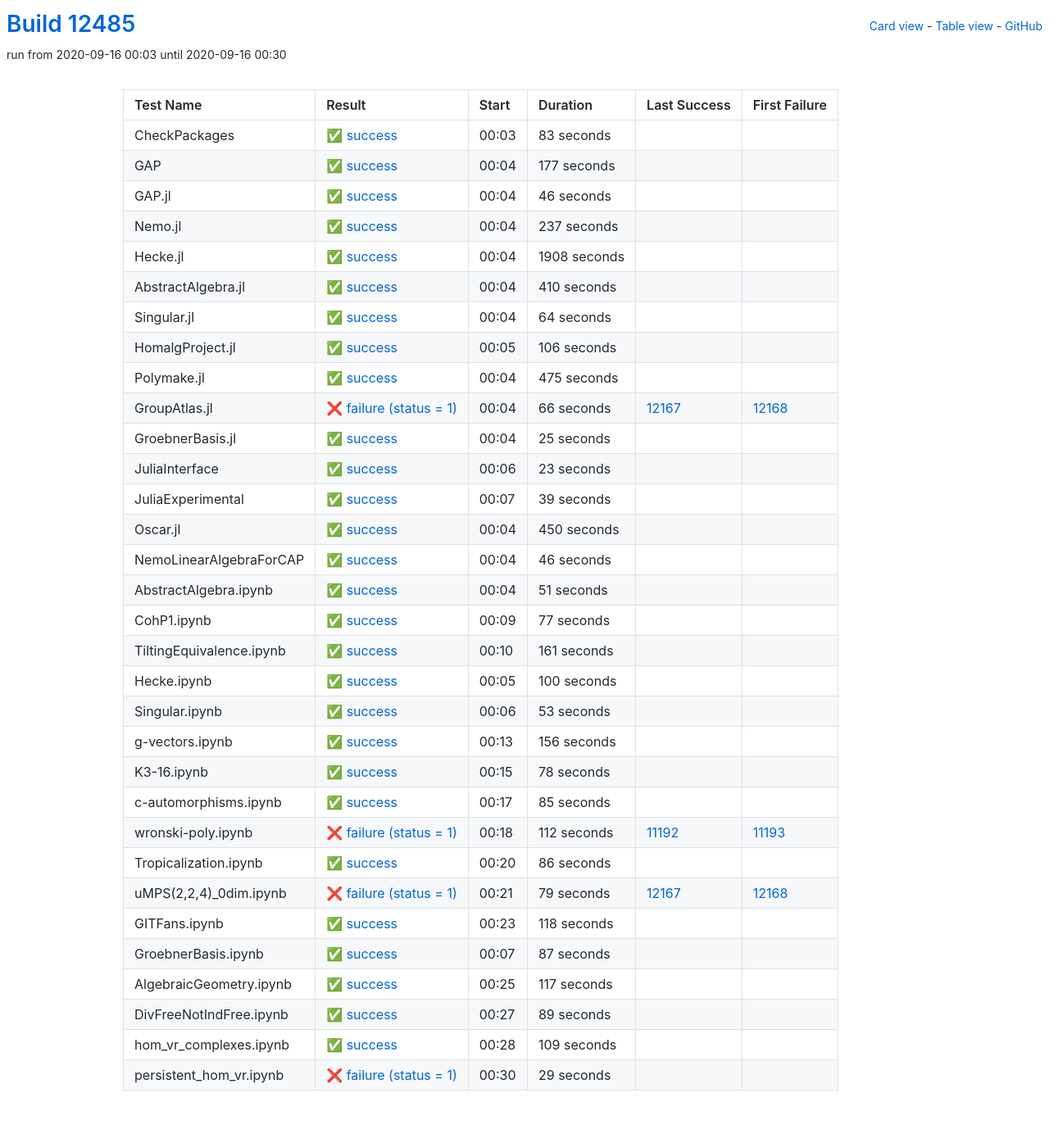
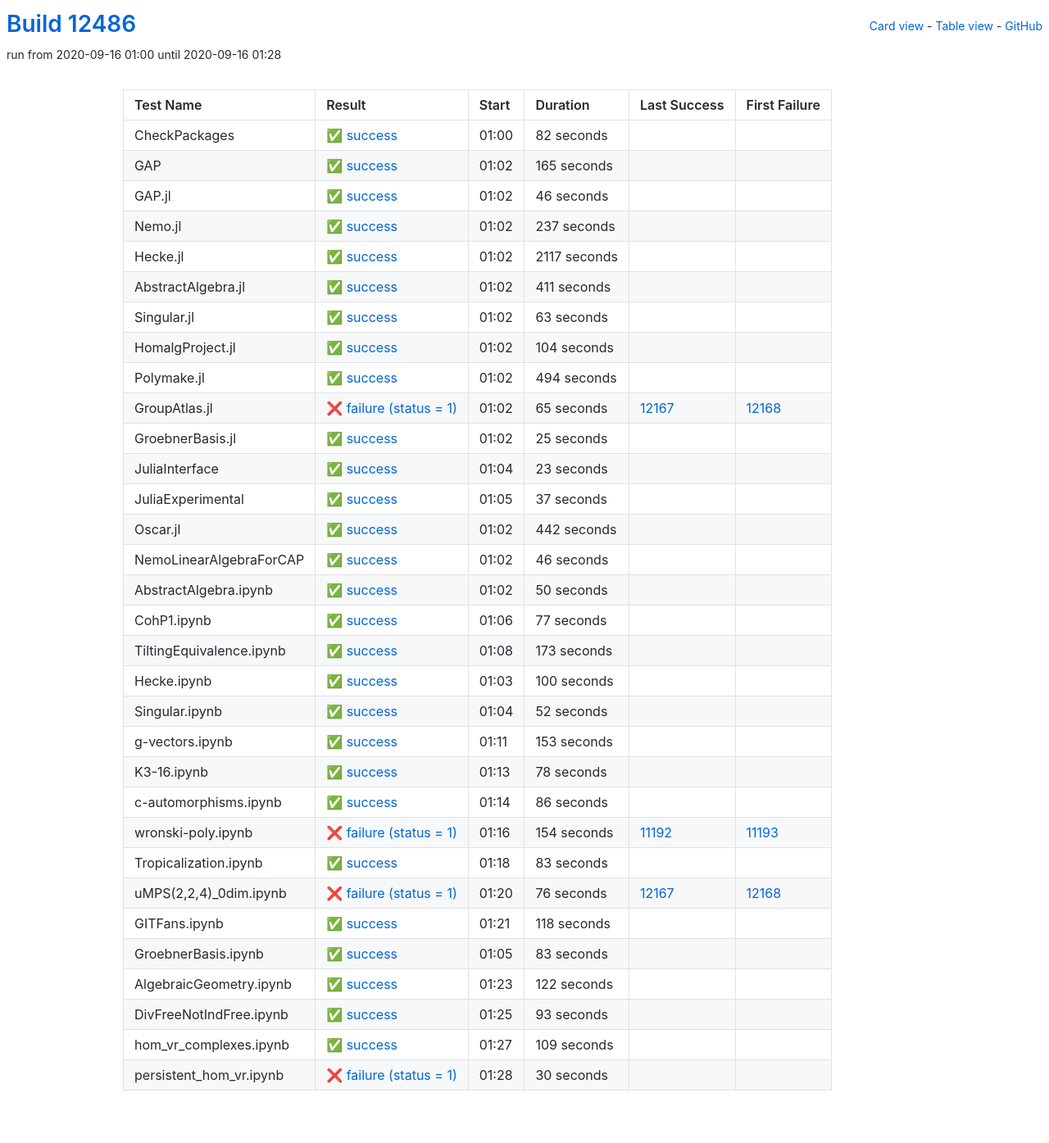
Before and after one commit to oscar-system/oscar-ci-status, a Jekyll site: the page built from table.html, in a window 1280 px wide. Shown: the whole page at 82% size. Built offline with Jekyll 4.4.1, drawn with Linux system fonts in a browser that asks for light colours.

Commit message:
Build #12486

```diff
--- a/_data/ci.yml
+++ b/_data/ci.yml
@@ -1,6 +1,6 @@
 ---
-build: 12485
-build_url: https://oscarci.mathematik.uni-kl.de/job/oscar/12485/
+build: 12486
+build_url: https://oscarci.mathematik.uni-kl.de/job/oscar/12486/
 job: oscar
 organization: oscar-system
 repo: oscar-ci-status
@@ -8,32 +8,32 @@
 tests:
 - name: CheckPackages
   id: checkpackages
-  log: https://oscarci.mathematik.uni-kl.de/job/oscar/12485/artifact/logs/build-12485/CheckPackages.log
-  start: 2020-09-16 00:03
+  log: https://oscarci.mathematik.uni-kl.de/job/oscar/12486/artifact/logs/build-12486/CheckPackages.log
+  start: 2020-09-16 01:00
   success: true
   exitcode: 0
   status: success
-  duration: 83
+  duration: 82
   last_success: false
   last_success_url:
   first_failure: false
   first_failure_url:
 - name: GAP
   id: gap
-  log: https://oscarci.mathematik.uni-kl.de/job/oscar/12485/artifact/logs/build-12485/GAP.log
-  start: 2020-09-16 00:04
+  log: https://oscarci.mathematik.uni-kl.de/job/oscar/12486/artifact/logs/build-12486/GAP.log
+  start: 2020-09-16 01:02
   success: true
   exitcode: 0
   status: success
-  duration: 177
+  duration: 165
   last_success: false
   last_success_url:
   first_failure: false
   first_failure_url:
 - name: GAP.jl
   id: gap-jl
-  log: https://oscarci.mathematik.uni-kl.de/job/oscar/12485/artifact/logs/build-12485/GAP.jl.log
-  start: 2020-09-16 00:04
+  log: https://oscarci.mathematik.uni-kl.de/job/oscar/12486/artifact/logs/build-12486/GAP.jl.log
+  start: 2020-09-16 01:02
   success: true
   exitcode: 0
   status: success
@@ -44,8 +44,8 @@
   first_failure_url:
 - name: Nemo.jl
   id: nemo-jl
-  log: https://oscarci.mathematik.uni-kl.de/job/oscar/12485/artifact/logs/build-12485/Nemo.jl.log
-  start: 2020-09-16 00:04
+  log: https://oscarci.mathematik.uni-kl.de/job/oscar/12486/artifact/logs/build-12486/Nemo.jl.log
+  start: 2020-09-16 01:02
   success: true
   exitcode: 0
   status: success
@@ -56,80 +56,80 @@
   first_failure_url:
 - name: Hecke.jl
   id: hecke-jl
-  log: https://oscarci.mathematik.uni-kl.de/job/oscar/12485/artifact/logs/build-12485/Hecke.jl.log
-  start: 2020-09-16 00:04
+  log: https://oscarci.mathematik.uni-kl.de/job/oscar/12486/artifact/logs/build-12486/Hecke.jl.log
+  start: 2020-09-16 01:02
   success: true
   exitcode: 0
   status: success
-  duration: 1908
+  duration: 2117
   last_success: false
   last_success_url:
   first_failure: false
   first_failure_url:
 - name: AbstractAlgebra.jl
   id: abstractalgebra-jl
-  log: https://oscarci.mathematik.uni-kl.de/job/oscar/12485/artifact/logs/build-12485/AbstractAlgebra.jl.log
-  start: 2020-09-16 00:04
+  log: https://oscarci.mathematik.uni-kl.de/job/oscar/12486/artifact/logs/build-12486/AbstractAlgebra.jl.log
+  start: 2020-09-16 01:02
   success: true
   exitcode: 0
   status: success
-  duration: 410
+  duration: 411
   last_success: false
   last_success_url:
   first_failure: false
   first_failure_url:
 - name: Singular.jl
   id: singular-jl
-  log: https://oscarci.mathematik.uni-kl.de/job/oscar/12485/artifact/logs/build-12485/Singular.jl.log
-  start: 2020-09-16 00:04
+  log: https://oscarci.mathematik.uni-kl.de/job/oscar/12486/artifact/logs/build-12486/Singular.jl.log
+  start: 2020-09-16 01:02
   success: true
   exitcode: 0
   status: success
-  duration: 64
+  duration: 63
   last_success: false
   last_success_url:
   first_failure: false
   first_failure_url:
 - name: HomalgProject.jl
   id: homalgproject-jl
-  log: https://oscarci.mathematik.uni-kl.de/job/oscar/12485/artifact/logs/build-12485/HomalgProject.jl.log
-  start: 2020-09-16 00:05
+  log: https://oscarci.mathematik.uni-kl.de/job/oscar/12486/artifact/logs/build-12486/HomalgProject.jl.log
+  start: 2020-09-16 01:02
   success: true
   exitcode: 0
   status: success
-  duration: 106
+  duration: 104
   last_success: false
   last_success_url:
   first_failure: false
   first_failure_url:
 - name: Polymake.jl
   id: polymake-jl
-  log: https://oscarci.mathematik.uni-kl.de/job/oscar/12485/artifact/logs/build-12485/Polymake.jl.log
-  start: 2020-09-16 00:04
+  log: https://oscarci.mathematik.uni-kl.de/job/oscar/12486/artifact/logs/build-12486/Polymake.jl.log
+  start: 2020-09-16 01:02
   success: true
   exitcode: 0
   status: success
-  duration: 475
+  duration: 494
   last_success: false
   last_success_url:
   first_failure: false
   first_failure_url:
 - name: GroupAtlas.jl
   id: groupatlas-jl
-  log: https://oscarci.mathematik.uni-kl.de/job/oscar/12485/artifact/logs/build-12485/GroupAtlas.jl.log
-  start: 2020-09-16 00:04
+  log: https://oscarci.mathematik.uni-kl.de/job/oscar/12486/artifact/logs/build-12486/GroupAtlas.jl.log
+  start: 2020-09-16 01:02
   success: false
   exitcode: 1
   status: failure
-  duration: 66
+  duration: 65
   last_success: 12167
   last_success_url: https://oscarci.mathematik.uni-kl.de/job/oscar/12167/
   first_failure: 12168
   first_failure_url: https://oscarci.mathematik.uni-kl.de/job/oscar/12168/
 - name: GroebnerBasis.jl
   id: groebnerbasis-jl
-  log: https://oscarci.mathematik.uni-kl.de/job/oscar/12485/artifact/logs/build-12485/GroebnerBasis.jl.log
-  start: 2020-09-16 00:04
+  log: https://oscarci.mathematik.uni-kl.de/job/oscar/12486/artifact/logs/build-12486/GroebnerBasis.jl.log
+  start: 2020-09-16 01:02
   success: true
   exitcode: 0
   status: success
@@ -140,8 +140,8 @@
   first_failure_url:
 - name: JuliaInterface
   id: juliainterface
-  log: https://oscarci.mathematik.uni-kl.de/job/oscar/12485/artifact/logs/build-12485/JuliaInterface.log
-  start: 2020-09-16 00:06
+  log: https://oscarci.mathematik.uni-kl.de/job/oscar/12486/artifact/logs/build-12486/JuliaInterface.log
+  start: 2020-09-16 01:04
   success: true
   exitcode: 0
   status: success
@@ -152,32 +152,32 @@
   first_failure_url:
 - name: JuliaExperimental
   id: juliaexperimental
-  log: https://oscarci.mathematik.uni-kl.de/job/oscar/12485/artifact/logs/build-12485/JuliaExperimental.log
-  start: 2020-09-16 00:07
+  log: https://oscarci.mathematik.uni-kl.de/job/oscar/12486/artifact/logs/build-12486/JuliaExperimental.log
+  start: 2020-09-16 01:05
   success: true
   exitcode: 0
   status: success
-  duration: 39
+  duration: 37
   last_success: false
   last_success_url:
   first_failure: false
   first_failure_url:
 - name: Oscar.jl
   id: oscar-jl
-  log: https://oscarci.mathematik.uni-kl.de/job/oscar/12485/artifact/logs/build-12485/Oscar.jl.log
-  start: 2020-09-16 00:04
+  log: https://oscarci.mathematik.uni-kl.de/job/oscar/12486/artifact/logs/build-12486/Oscar.jl.log
+  start: 2020-09-16 01:02
   success: true
   exitcode: 0
   status: success
-  duration: 450
+  duration: 442
   last_success: false
   last_success_url:
   first_failure: false
   first_failure_url:
 - name: NemoLinearAlgebraForCAP
   id: nemolinearalgebraforcap
-  log: https://oscarci.mathematik.uni-kl.de/job/oscar/12485/artifact/logs/build-12485/NemoLinearAlgebraForCAP.log
-  start: 2020-09-16 00:04
+  log: https://oscarci.mathematik.uni-kl.de/job/oscar/12486/artifact/logs/build-12486/NemoLinearAlgebraForCAP.log
+  start: 2020-09-16 01:02
   success: true
   exitcode: 0
   status: success
@@ -188,20 +188,20 @@
   first_failure_url:
 - name: AbstractAlgebra.ipynb
   id: abstractalgebra-ipynb
-  log: https://oscarci.mathematik.uni-kl.de/job/oscar/12485/artifact/logs/build-12485/AbstractAlgebra.ipynb.log
-  start: 2020-09-16 00:04
+  log: https://oscarci.mathematik.uni-kl.de/job/oscar/12486/artifact/logs/build-12486/AbstractAlgebra.ipynb.log
+  start: 2020-09-16 01:02
   success: true
   exitcode: 0
   status: success
-  duration: 51
+  duration: 50
   last_success: false
   last_success_url:
   first_failure: false
   first_failure_url:
 - name: CohP1.ipynb
   id: cohp1-ipynb
-  log: https://oscarci.mathematik.uni-kl.de/job/oscar/12485/artifact/logs/build-12485/CohP1.ipynb.log
-  start: 2020-09-16 00:09
+  log: https://oscarci.mathematik.uni-kl.de/job/oscar/12486/artifact/logs/build-12486/CohP1.ipynb.log
+  start: 2020-09-16 01:06
   success: true
   exitcode: 0
   status: success
@@ -212,20 +212,20 @@
   first_failure_url:
 - name: TiltingEquivalence.ipynb
   id: tiltingequivalence-ipynb
-  log: https://oscarci.mathematik.uni-kl.de/job/oscar/12485/artifact/logs/build-12485/TiltingEquivalence.ipynb.log
-  start: 2020-09-16 00:10
+  log: https://oscarci.mathematik.uni-kl.de/job/oscar/12486/artifact/logs/build-12486/TiltingEquivalence.ipynb.log
+  start: 2020-09-16 01:08
   success: true
   exitcode: 0
   status: success
-  duration: 161
+  duration: 173
   last_success: false
   last_success_url:
   first_failure: false
   first_failure_url:
 - name: Hecke.ipynb
   id: hecke-ipynb
-  log: https://oscarci.mathematik.uni-kl.de/job/oscar/12485/artifact/logs/build-12485/Hecke.ipynb.log
-  start: 2020-09-16 00:05
+  log: https://oscarci.mathematik.uni-kl.de/job/oscar/12486/artifact/logs/build-12486/Hecke.ipynb.log
+  start: 2020-09-16 01:03
   success: true
   exitcode: 0
   status: success
@@ -236,32 +236,32 @@
   first_failure_url:
 - name: Singular.ipynb
   id: singular-ipynb
-  log: https://oscarci.mathematik.uni-kl.de/job/oscar/12485/artifact/logs/build-12485/Singular.ipynb.log
-  start: 2020-09-16 00:06
+  log: https://oscarci.mathematik.uni-kl.de/job/oscar/12486/artifact/logs/build-12486/Singular.ipynb.log
+  start: 2020-09-16 01:04
   success: true
   exitcode: 0
   status: success
-  duration: 53
+  duration: 52
   last_success: false
   last_success_url:
   first_failure: false
   first_failure_url:
 - name: g-vectors.ipynb
   id: g-vectors-ipynb
-  log: https://oscarci.mathematik.uni-kl.de/job/oscar/12485/artifact/logs/build-12485/g-vectors.ipynb.log
-  start: 2020-09-16 00:13
+  log: https://oscarci.mathematik.uni-kl.de/job/oscar/12486/artifact/logs/build-12486/g-vectors.ipynb.log
+  start: 2020-09-16 01:11
   success: true
   exitcode: 0
   status: success
-  duration: 156
+  duration: 153
   last_success: false
   last_success_url:
   first_failure: false
   first_failure_url:
 - name: K3-16.ipynb
   id: k3-16-ipynb
-  log: https://oscarci.mathematik.uni-kl.de/job/oscar/12485/artifact/logs/build-12485/K3-16.ipynb.log
-  start: 2020-09-16 00:15
+  log: https://oscarci.mathematik.uni-kl.de/job/oscar/12486/artifact/logs/build-12486/K3-16.ipynb.log
+  start: 2020-09-16 01:13
   success: true
   exitcode: 0
   status: success
@@ -272,32 +272,8 @@
   first_failure_url:
 - name: c-automorphisms.ipynb
   id: c-automorphisms-ipynb
-  log: https://oscarci.mathematik.uni-kl.de/job/oscar/12485/artifact/logs/build-12485/c-automorphisms.ipynb.log
-  start: 2020-09-16 00:17
-  success: true
-  exitcode: 0
-  status: success
-  duration: 85
-  last_success: false
-  last_success_url:
-  first_failure: false
-  first_failure_url:
-- name: wronski-poly.ipynb
-  id: wronski-poly-ipynb
-  log: https://oscarci.mathematik.uni-kl.de/job/oscar/12485/artifact/logs/build-12485/wronski-poly.ipynb.log
-  start: 2020-09-16 00:18
-  success: false
-  exitcode: 1
-  status: failure
-  duration: 112
-  last_success: 11192
-  last_success_url: https://oscarci.mathematik.uni-kl.de/job/oscar/11192/
-  first_failure: 11193
-  first_failure_url: https://oscarci.mathematik.uni-kl.de/job/oscar/11193/
-- name: Tropicalization.ipynb
-  id: tropicalization-ipynb
-  log: https://oscarci.mathematik.uni-kl.de/job/oscar/12485/artifact/logs/build-12485/Tropicalization.ipynb.log
-  start: 2020-09-16 00:20
+  log: https://oscarci.mathematik.uni-kl.de/job/oscar/12486/artifact/logs/build-12486/c-automorphisms.ipynb.log
+  start: 2020-09-16 01:14
   success: true
   exitcode: 0
   status: success
@@ -306,22 +282,46 @@
   last_success_url:
   first_failure: false
   first_failure_url:
-- name: uMPS(2,2,4)_0dim.ipynb
-  id: umps-2-2-4-0dim-ipynb
-  log: https://oscarci.mathematik.uni-kl.de/job/oscar/12485/artifact/logs/build-12485/uMPS-2-2-4-_0dim.ipynb.log
-  start: 2020-09-16 00:21
+- name: wronski-poly.ipynb
+  id: wronski-poly-ipynb
+  log: https://oscarci.mathematik.uni-kl.de/job/oscar/12486/artifact/logs/build-12486/wronski-poly.ipynb.log
+  start: 2020-09-16 01:16
   success: false
   exitcode: 1
   status: failure
-  duration: 79
+  duration: 154
+  last_success: 11192
+  last_success_url: https://oscarci.mathematik.uni-kl.de/job/oscar/11192/
+  first_failure: 11193
+  first_failure_url: https://oscarci.mathematik.uni-kl.de/job/oscar/11193/
+- name: Tropicalization.ipynb
+  id: tropicalization-ipynb
+  log: https://oscarci.mathematik.uni-kl.de/job/oscar/12486/artifact/logs/build-12486/Tropicalization.ipynb.log
+  start: 2020-09-16 01:18
+  success: true
+  exitcode: 0
+  status: success
+  duration: 83
+  last_success: false
+  last_success_url:
+  first_failure: false
+  first_failure_url:
+- name: uMPS(2,2,4)_0dim.ipynb
+  id: umps-2-2-4-0dim-ipynb
+  log: https://oscarci.mathematik.uni-kl.de/job/oscar/12486/artifact/logs/build-12486/uMPS-2-2-4-_0dim.ipynb.log
+  start: 2020-09-16 01:20
+  success: false
+  exitcode: 1
+  status: failure
+  duration: 76
   last_success: 12167
   last_success_url: https://oscarci.mathematik.uni-kl.de/job/oscar/12167/
   first_failure: 12168
   first_failure_url: https://oscarci.mathematik.uni-kl.de/job/oscar/12168/
 - name: GITFans.ipynb
   id: gitfans-ipynb
-  log: https://oscarci.mathematik.uni-kl.de/job/oscar/12485/artifact/logs/build-12485/GITFans.ipynb.log
-  start: 2020-09-16 00:23
+  log: https://oscarci.mathematik.uni-kl.de/job/oscar/12486/artifact/logs/build-12486/GITFans.ipynb.log
+  start: 2020-09-16 01:21
   success: true
   exitcode: 0
   status: success
@@ -332,44 +332,44 @@
   first_failure_url:
 - name: GroebnerBasis.ipynb
   id: groebnerbasis-ipynb
-  log: https://oscarci.mathematik.uni-kl.de/job/oscar/12485/artifact/logs/build-12485/GroebnerBasis.ipynb.log
-  start: 2020-09-16 00:07
+  log: https://oscarci.mathematik.uni-kl.de/job/oscar/12486/artifact/logs/build-12486/GroebnerBasis.ipynb.log
+  start: 2020-09-16 01:05
   success: true
   exitcode: 0
   status: success
-  duration: 87
+  duration: 83
   last_success: false
   last_success_url:
   first_failure: false
   first_failure_url:
 - name: AlgebraicGeometry.ipynb
   id: algebraicgeometry-ipynb
-  log: https://oscarci.mathematik.uni-kl.de/job/oscar/12485/artifact/logs/build-12485/AlgebraicGeometry.ipynb.log
-  start: 2020-09-16 00:25
+  log: https://oscarci.mathematik.uni-kl.de/job/oscar/12486/artifact/logs/build-12486/AlgebraicGeometry.ipynb.log
+  start: 2020-09-16 01:23
   success: true
   exitcode: 0
   status: success
-  duration: 117
+  duration: 122
   last_success: false
   last_success_url:
   first_failure: false
   first_failure_url:
 - name: DivFreeNotIndFree.ipynb
   id: divfreenotindfree-ipynb
-  log: https://oscarci.mathematik.uni-kl.de/job/oscar/12485/artifact/logs/build-12485/DivFreeNotIndFree.ipynb.log
-  start: 2020-09-16 00:27
+  log: https://oscarci.mathematik.uni-kl.de/job/oscar/12486/artifact/logs/build-12486/DivFreeNotIndFree.ipynb.log
+  start: 2020-09-16 01:25
   success: true
   exitcode: 0
   status: success
-  duration: 89
+  duration: 93
   last_success: false
   last_success_url:
   first_failure: false
   first_failure_url:
 - name: hom_vr_complexes.ipynb
   id: hom-vr-complexes-ipynb
-  log: https://oscarci.mathematik.uni-kl.de/job/oscar/12485/artifact/logs/build-12485/hom_vr_complexes.ipynb.log
-  start: 2020-09-16 00:28
+  log: https://oscarci.mathematik.uni-kl.de/job/oscar/12486/artifact/logs/build-12486/hom_vr_complexes.ipynb.log
+  start: 2020-09-16 01:27
   success: true
   exitcode: 0
   status: success
@@ -380,12 +380,12 @@
   first_failure_url:
 - name: persistent_hom_vr.ipynb
   id: persistent-hom-vr-ipynb
-  log: https://oscarci.mathematik.uni-kl.de/job/oscar/12485/artifact/logs/build-12485/persistent_hom_vr.ipynb.log
-  start: 2020-09-16 00:30
+  log: https://oscarci.mathematik.uni-kl.de/job/oscar/12486/artifact/logs/build-12486/persistent_hom_vr.ipynb.log
+  start: 2020-09-16 01:28
   success: false
   exitcode: 1
   status: failure
-  duration: 29
+  duration: 30
   last_success: false
   last_success_url:
   first_failure: false
```
Also changed, not shown: README.md.
